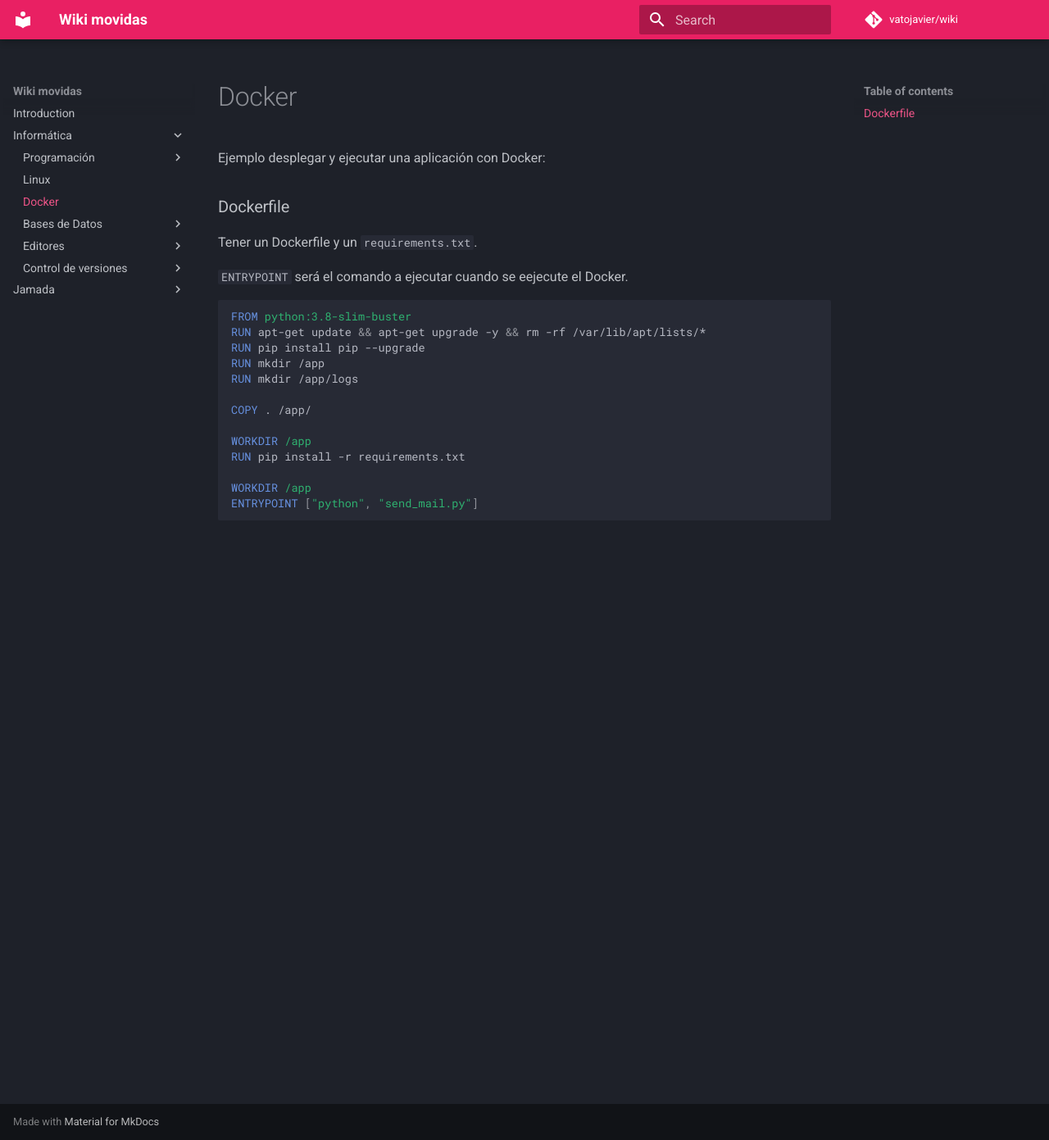
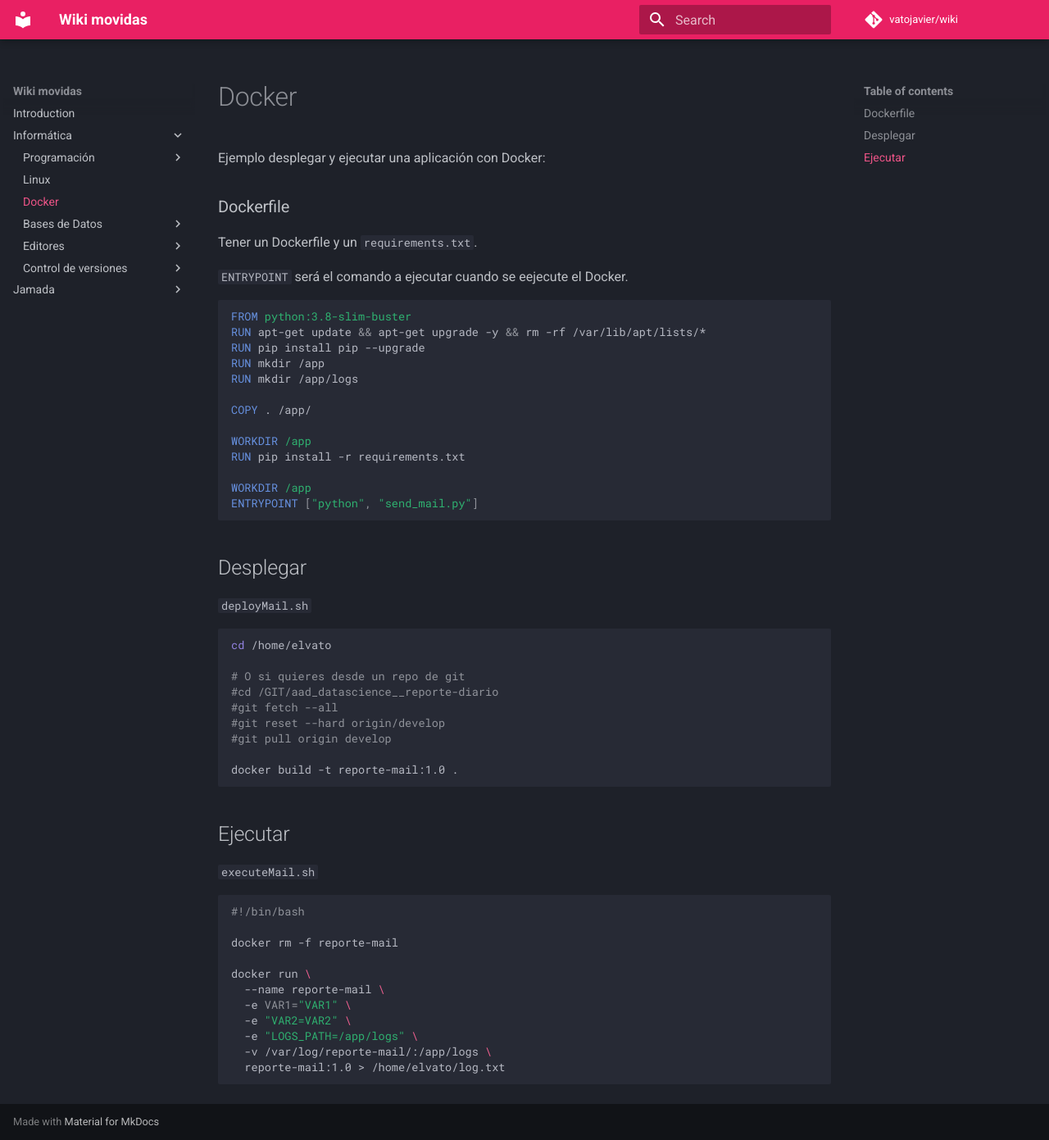
Before and after one commit to vatojavier/wiki, an MkDocs documentation site: the page built from docs/informatica/docker/docker.md, in a window 1280 px wide and 1391 px high. Shown: the whole window at 82% size. Built offline with MkDocs 1.6.1 and Material for MkDocs 9.7.7, drawn with Linux system fonts in a browser that asks for light colours; comment, search, counter and statistics services are not loaded.

Commit message:
Update docker.md

````diff
--- a/docs/informatica/docker/docker.md
+++ b/docs/informatica/docker/docker.md
@@ -21,3 +21,33 @@
 WORKDIR /app
 ENTRYPOINT ["python", "send_mail.py"]
 ```
+## Desplegar
+`deployMail.sh`
+```bash
+cd /home/elvato
+
+# O si quieres desde un repo de git
+#cd /GIT/aad_datascience__reporte-diario
+#git fetch --all
+#git reset --hard origin/develop
+#git pull origin develop
+
+docker build -t reporte-mail:1.0 .
+```
+
+## Ejecutar
+`executeMail.sh`
+
+```bash
+#!/bin/bash
+
+docker rm -f reporte-mail
+
+docker run \
+  --name reporte-mail \
+  -e VAR1="VAR1" \
+  -e "VAR2=VAR2" \
+  -e "LOGS_PATH=/app/logs" \
+  -v /var/log/reporte-mail/:/app/logs \
+  reporte-mail:1.0 > /home/elvato/log.txt
+```
````
